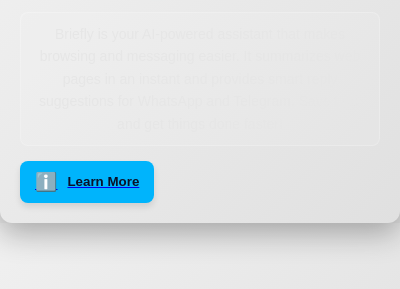
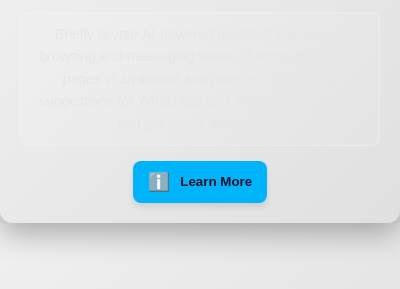
Before and after one commit to IsharaEkanayaka/chrome-built-in-ai-extension, a browser extension: page popup.html in a window 400 px wide. Shown: the part 69-358 px from the top of the page. Drawn offline with Linux system fonts and the light colour scheme.

Commit message:
minor changes

```diff
--- a/popup.html
+++ b/popup.html
@@ -18,6 +18,7 @@
         padding: 0;
         box-sizing: border-box;
         font-family: "Arial", sans-serif;
+        text-decoration: none;
       }
 
       body {
@@ -38,6 +39,9 @@
         display: flex;
         flex-direction: column;
         gap: 15px;
+        justify-content: center;
+        align-items: center;
+        flex-direction: column;
       }
 
       h1 {
@@ -118,6 +122,9 @@
       .loading {
         animation: pulse 1.5s infinite;
       }
+      .brand-link {
+        text-decoration: none;
+      }
 
       @media (prefers-color-scheme: light) {
         body {
@@ -145,6 +152,7 @@
       </div>
 
       <!-- Learn More Button -->
+      <div class="brand-link">
         <a href="briefly.html" target="_blank">
           <button id="learnMoreButton">
             <span class="button-icon">ℹ️</span>
@@ -152,6 +160,7 @@
           </button>
         </a>
       </div>
+    </div>
 
     <script src="popup.js"></script>
   </body>
```
Lines whose indentation alone changed are shown as unchanged.
